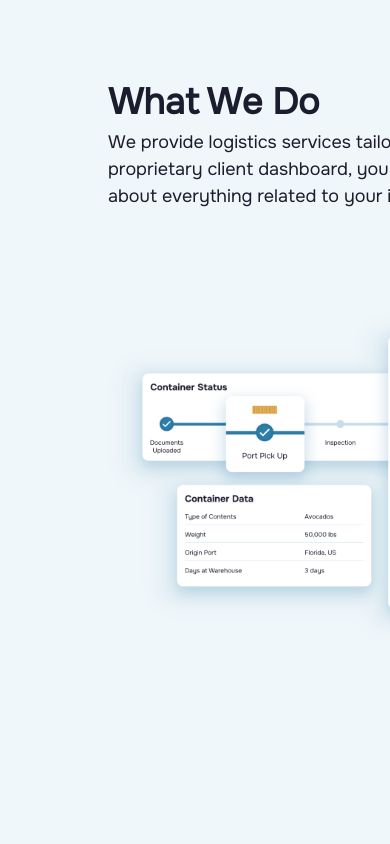
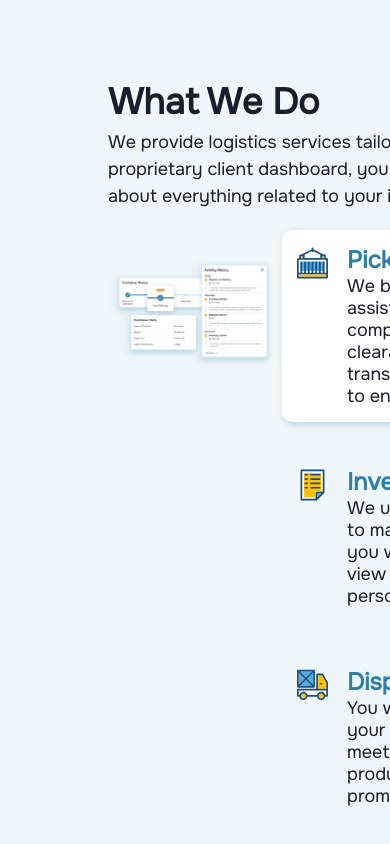
Before and after one commit to dmr1725/joshua-shipping-web, a Next.js app: page / in a window 390 px wide. Shown: the part 894-1738 px from the top of the page. Built offline with nearby package versions, Linux system fonts and the light colour scheme.

Commit message:
Make WhatWeDo component Desktop responsive.

```diff
--- a/app/ui/landing/what-we-do/what-we-do.module.css
+++ b/app/ui/landing/what-we-do/what-we-do.module.css
@@ -11,7 +11,7 @@
     display: flex;
     justify-content: space-between;
     align-items: flex-start;
-    gap: 1.5rem;
+    width: 100%;
 }
 
 .cards-inner-container {
```
